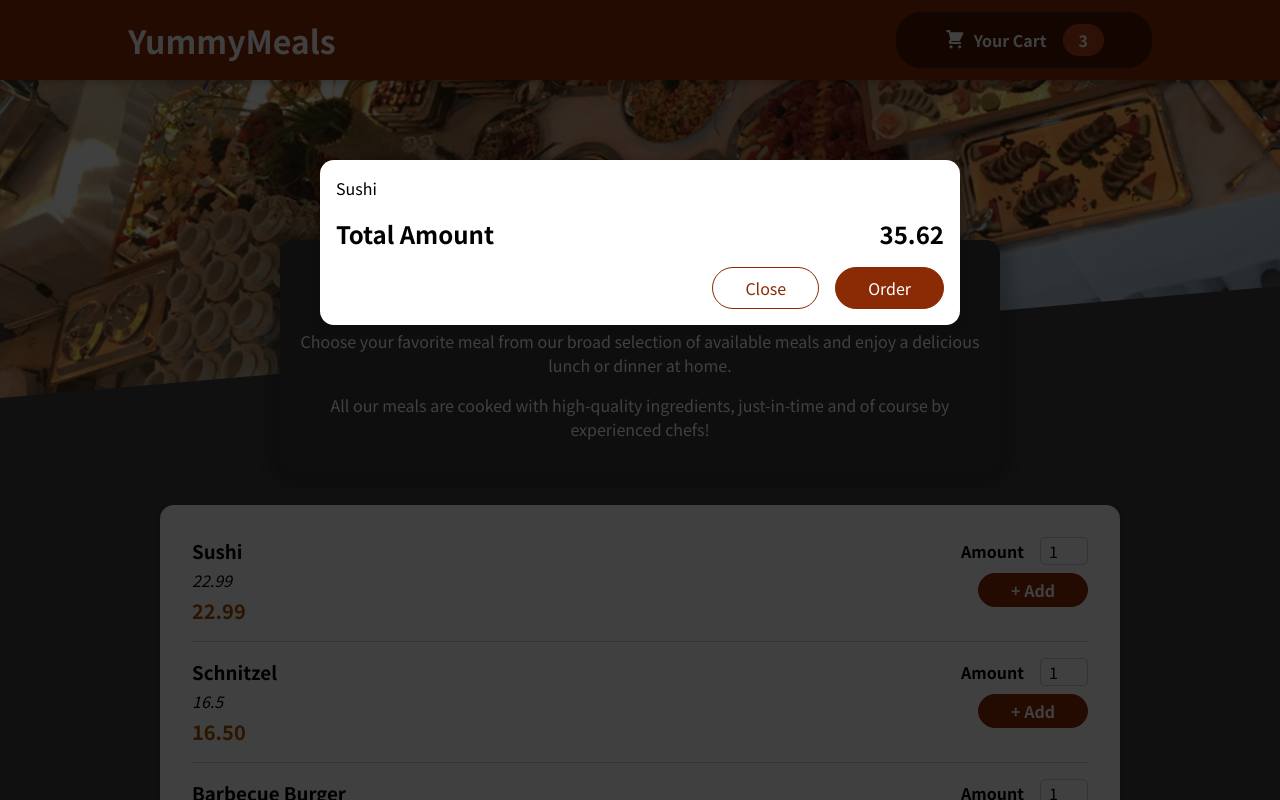
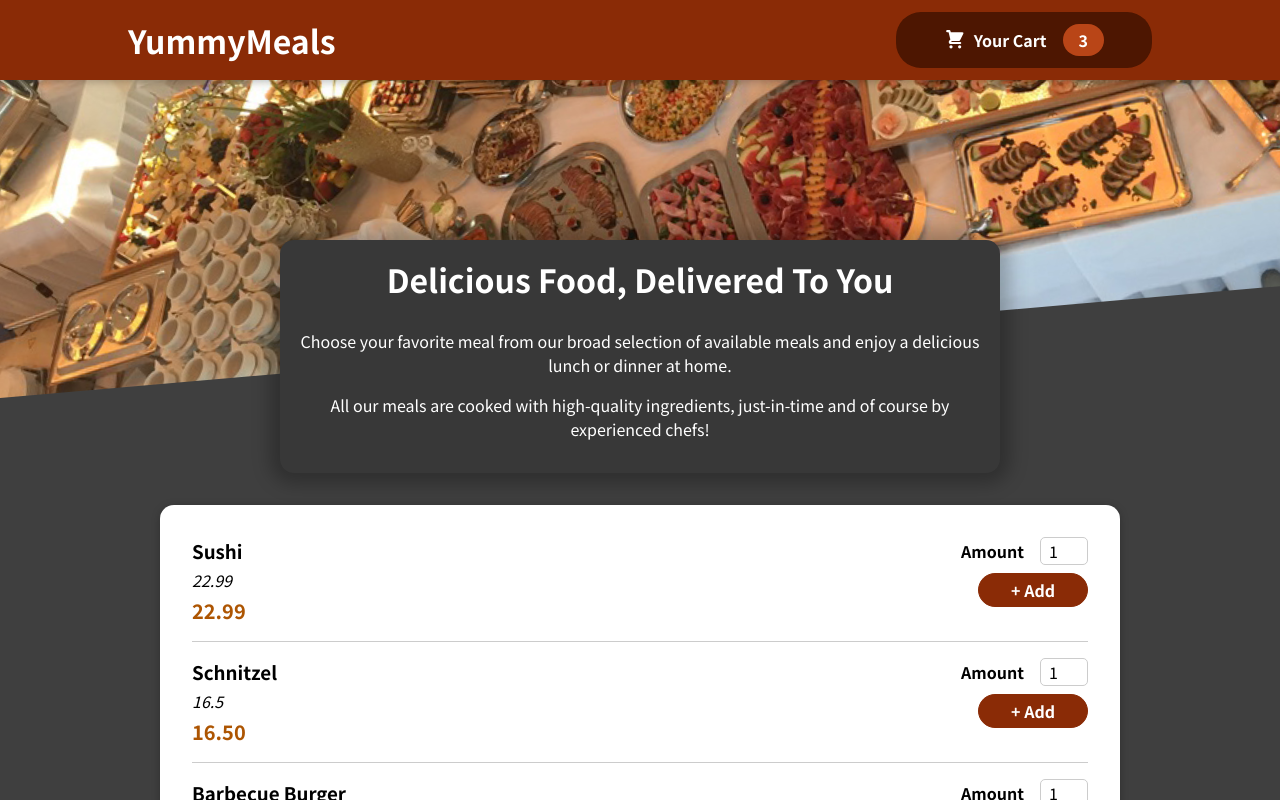
Before and after one commit to ndy-lopez/react-food-order, a React (Create React App) app: page / in a window 1280 px wide. Shown: the top 800 px of the page. Built offline with nearby package versions, Linux system fonts and the light colour scheme.

Commit message:
Modal opens on cart button and closes when backdrop or close button is being clicked

```diff
--- a/src/App.js
+++ b/src/App.js
@@ -1,17 +1,27 @@
-import React from "react";
+import { Fragment, useState } from "react";
 import Header from "./components/Layout/Header";
 import Meals from "./components/Meals/Meals";
 import Cart from "./components/Cart/Cart";
 
 function App() {
+  const [cartIsShown, setCartIsShown] = useState(false);
+
+  const showCartHandler = () => {
+    setCartIsShown(true);
+  };
+
+  const hideCartHandler = () => {
+    setCartIsShown(false);
+  };
+
   return (
-    <React.Fragment>
-      <Cart />
-      <Header />
+    <Fragment>
+      {cartIsShown && <Cart onClose={hideCartHandler}/>}
+      <Header onShowCart={showCartHandler}/>
       <main>
         <Meals />
       </main>
-    </React.Fragment>
+    </Fragment>
   );
 }
 
--- a/src/components/Cart/Cart.js
+++ b/src/components/Cart/Cart.js
@@ -11,14 +11,14 @@
   );
 
   return (
-    <Modal>
+    <Modal onClose={props.onClose}>
       {cartItems}
       <div className={classes.total}>
         <span>Total Amount</span>
         <span>35.62</span>
       </div>
       <div className={classes.actions}>
-        <button className={classes["button--alt"]}>Close</button>
+        <button className={classes["button--alt"]} onClick={props.onClose}>Close</button>
         <button className={classes.button}>Order</button>
       </div>
     </Modal>
--- a/src/components/Layout/Header.js
+++ b/src/components/Layout/Header.js
@@ -9,7 +9,7 @@
     <React.Fragment>
       <header className={classes.header}>
         <h1>YummyMeals</h1>
-        <HeaderCartButton />
+        <HeaderCartButton onClick={props.onShowCart} />
       </header>
       <div className={classes["main-image"]}>
         <img src={mealsImage} alt="A table full of delicious food!" />
--- a/src/components/Layout/HeaderCartButton.js
+++ b/src/components/Layout/HeaderCartButton.js
@@ -2,7 +2,7 @@
 import classes from './HeaderCartButton.module.css'
 
 const HeaderCartButton = props => {
-  return <button className={classes.button}>
+  return <button className={classes.button} onClick={props.onClick}>
     <span className={classes.icon}>
       <CartIcon />
     </span>
--- a/src/components/UI/Modal.js
+++ b/src/components/UI/Modal.js
@@ -4,7 +4,7 @@
 import classes from "./Modal.module.css";
 
 const Backdrop = (props) => {
-  return <div className={classes.backdrop} />;
+  return <div className={classes.backdrop} onClick={props.onClose} />;
 };
 
 const ModalOverlay = (props) => {
@@ -20,7 +20,10 @@
 const Modal = (props) => {
   return (
     <Fragment>
-      {ReactDOM.createPortal(<Backdrop />, portalElement)}
+      {ReactDOM.createPortal(
+        <Backdrop onClose={props.onClose} />,
+        portalElement
+      )}
       {ReactDOM.createPortal(
         <ModalOverlay>{props.children}</ModalOverlay>,
         portalElement
```
